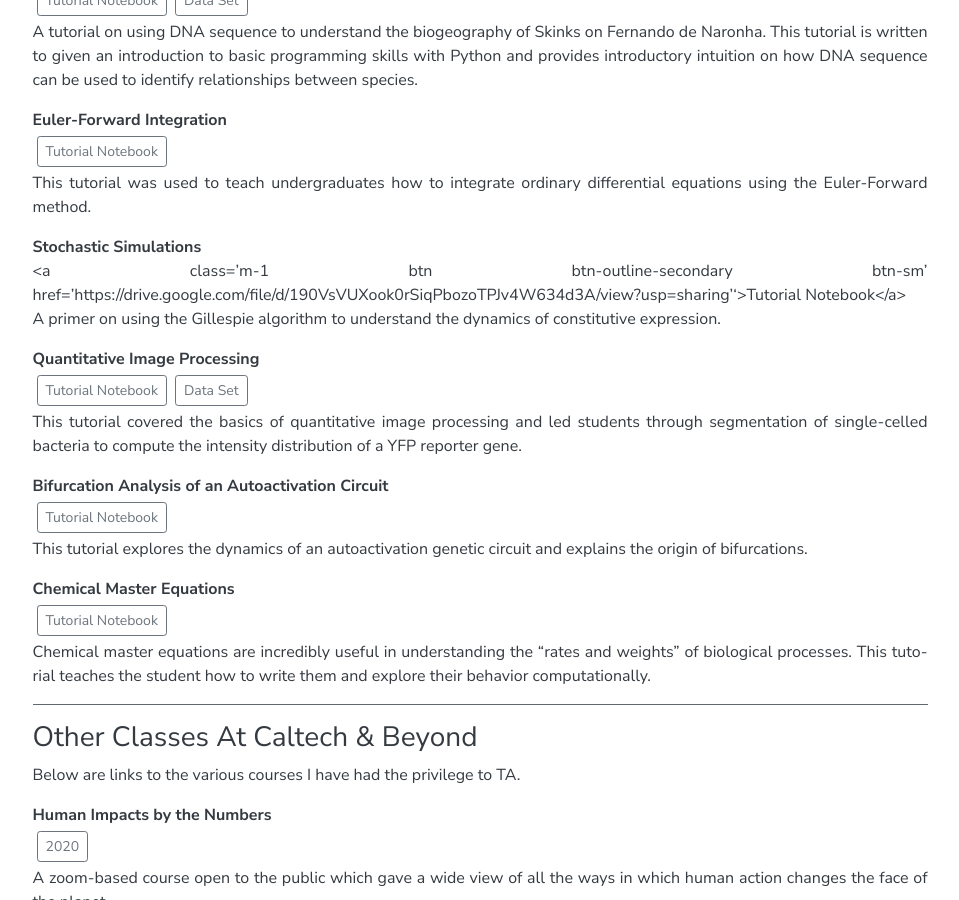
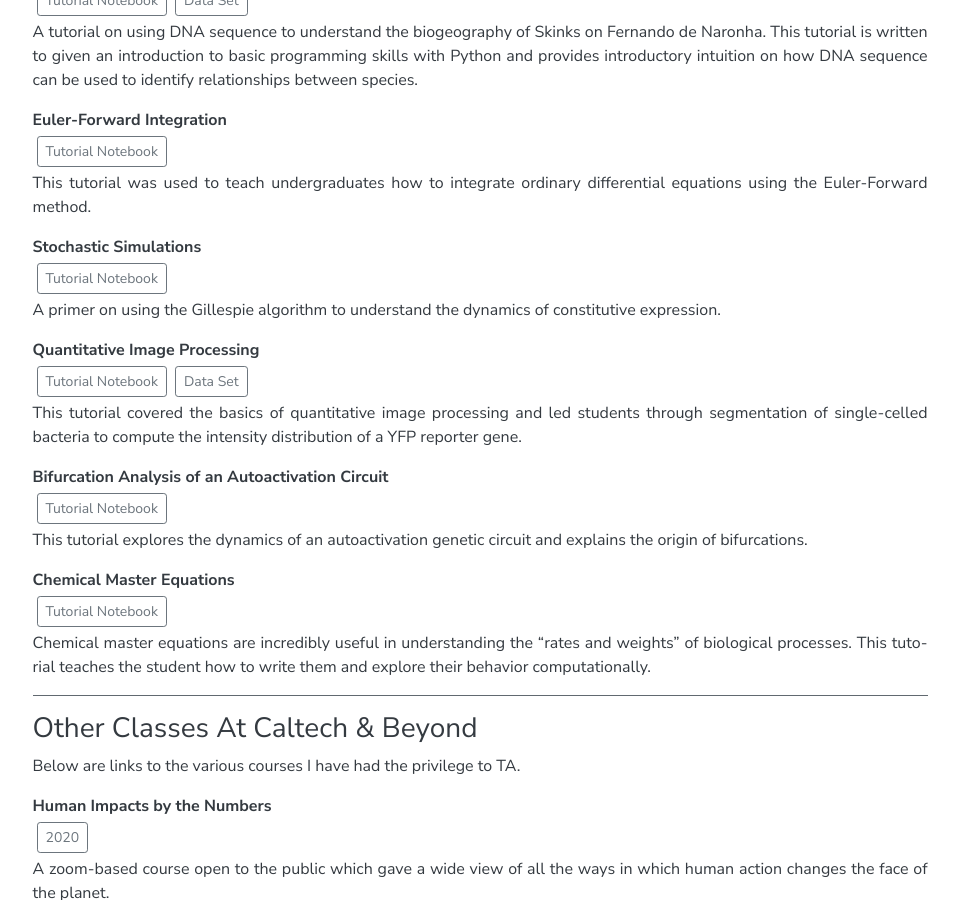
Before and after one commit to gchure/gchure.github.io, a Jekyll site: the page built from pages/teaching.md, in a window 1280 px wide and 900 px high, scrolled down 374 px. Shown: the whole window, without its empty margins (160-1119 px from the left). Built offline with Jekyll 4.4.1, drawn with Linux system fonts in a browser that asks for light colours; nearby versions of some CDN libraries; some web fonts are replaced.

Commit message:
Fixed a small typo

```diff
--- a/pages/teaching.md
+++ b/pages/teaching.md
@@ -30,7 +30,7 @@ This tutorial was used to teach undergraduates how to integrate ordinary differe
 
 
 <b>Stochastic Simulations</b><br/>
-<a class='m-1 btn btn-outline-secondary btn-sm' href='https://drive.google.com/file/d/190VsVUXook0rSiqPbozoTPJv4W634d3A/view?usp=sharing''>Tutorial Notebook</a><br/>
+<a class='m-1 btn btn-outline-secondary btn-sm' href='https://drive.google.com/file/d/190VsVUXook0rSiqPbozoTPJv4W634d3A/view?usp=sharing'>Tutorial Notebook</a><br/>
 A primer on using the Gillespie algorithm to understand the dynamics of constitutive expression.
 
 
```
